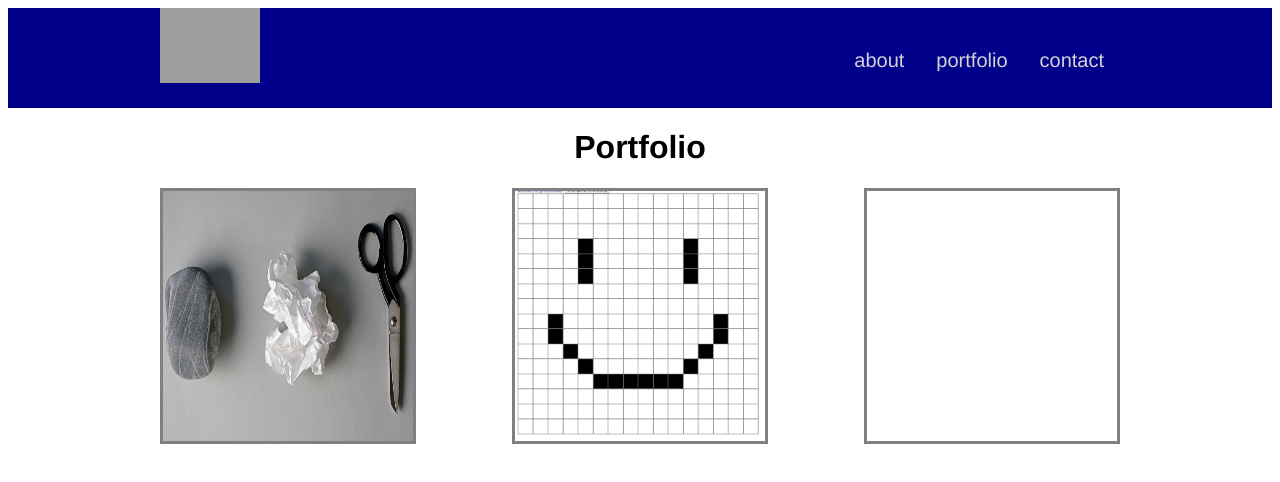
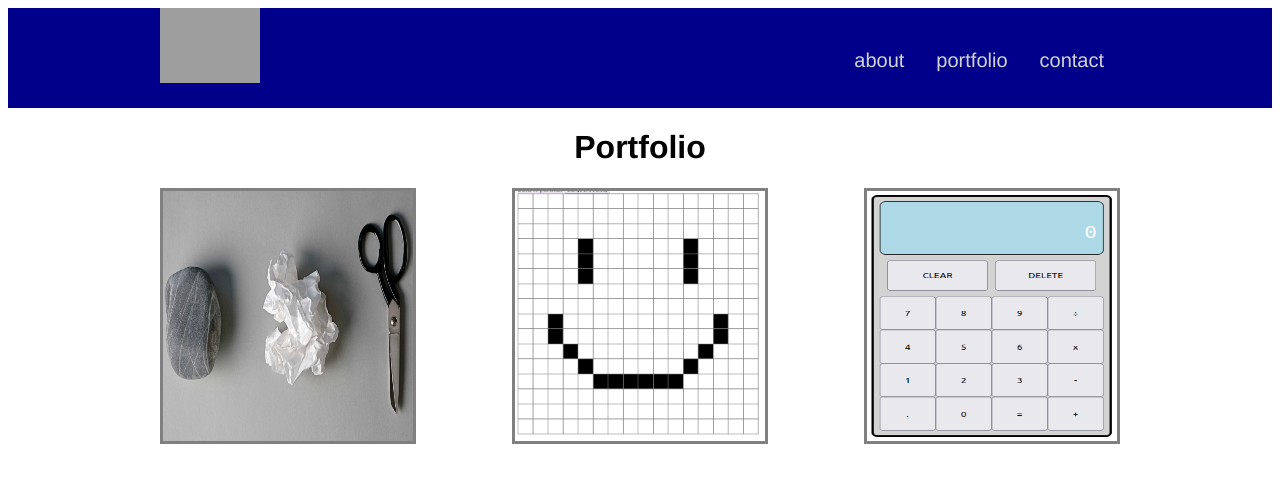
Before and after one commit to brandkdev/bkdev.io, a plain HTML site: page public_html/portfolio.html in a window 1280 px wide. Drawn offline with Linux system fonts and the light colour scheme; grey boxes are pictures that could not be loaded.

Commit message:
add calculator project link

```diff
--- a/public_html/portfolio.html
+++ b/public_html/portfolio.html
@@ -21,7 +21,7 @@
         <div class="portcontainer">
             <div class="portitem"><a href="https://brandkdev.github.io/toprockpaperscissors/"><img class="img", src="/images/rps.png"></img></a></div>
             <div class="portitem"><a href="https://brandkdev.github.io/odin-etch-a-sketch/"><img class="img", src="/images/paint.png"></img></a></div>
-            <div class="portitem"></div>
+            <div class="portitem"><a href="https://brandkdev.github.io/calculatorjs/"><img class="img", src="/images/calc.png"></img></a></div>
         </div>
         <script src="./js/script.js"></script>
     </body>
```
Also changed, not shown: public_html/images/calc.png (added).
